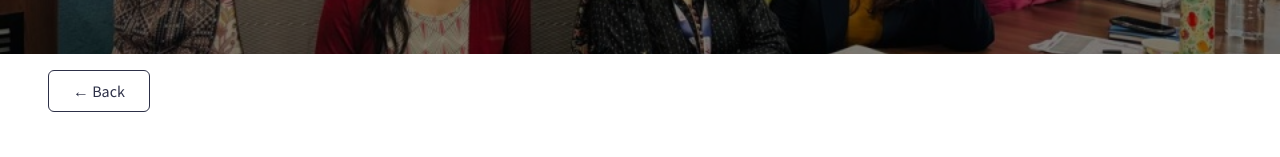
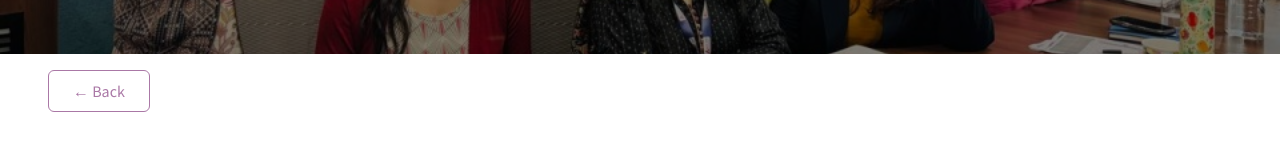
Before and after one commit to euradicletrainingllp-byte/ER-Website-New, a React (Vite) app: page /stories/aspire in a window 1280 px wide. Shown: the part 530-687 px from the top of the page. Built offline with nearby package versions, Linux system fonts and the light colour scheme.

Commit message:
UNIFORMITY

```diff
--- a/src/pages/Story1.jsx
+++ b/src/pages/Story1.jsx
@@ -228,7 +228,7 @@ export default function Story1() {
         <button
           onClick={() => navigate(-1)}
           className="mb-10 px-6 py-2 border border-primary-mauve text-primary-mauve hover:bg-mauve hover:text-black transition-all duration-300 rounded-md"
-        >
+>
           ← Back
         </button>
 
--- a/src/pages/Story2.jsx
+++ b/src/pages/Story2.jsx
@@ -227,7 +227,7 @@ export default function Story1() {
       <div className="container mx-auto px-6 md:px-12 py-4">
         <button
           onClick={() => navigate(-1)}
-          className="mb-10 px-6 py-2 border border-mauve text-mauve hover:bg-mauve hover:text-white transition-all duration-300 rounded-md"
+                    className="mb-10 px-6 py-2 border border-primary-mauve text-primary-mauve hover:bg-mauve hover:text-black transition-all duration-300 rounded-md"
         >
           ← Back
         </button>
--- a/src/pages/Story3.jsx
+++ b/src/pages/Story3.jsx
@@ -227,7 +227,7 @@ export default function Story1() {
       <div className="container mx-auto px-6 md:px-12 py-4">
         <button
           onClick={() => navigate(-1)}
-          className="mb-10 px-6 py-2 border border-mauve text-mauve hover:bg-mauve hover:text-white transition-all duration-300 rounded-md"
+          className="mb-10 px-6 py-2 border border-primary-mauve text-primary-mauve hover:bg-mauve hover:text-black transition-all duration-300 rounded-md"
         >
           ← Back
         </button>
```
